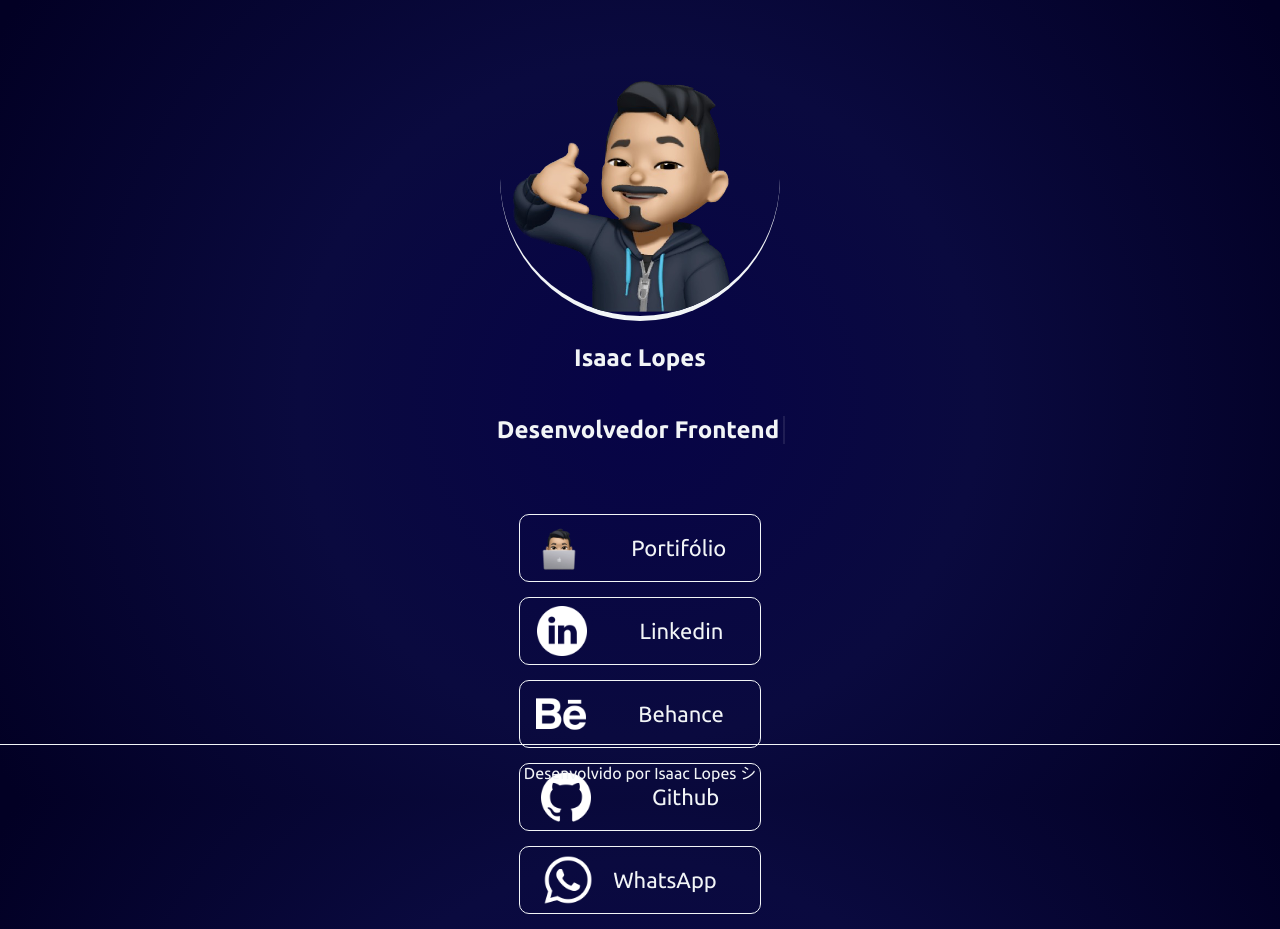
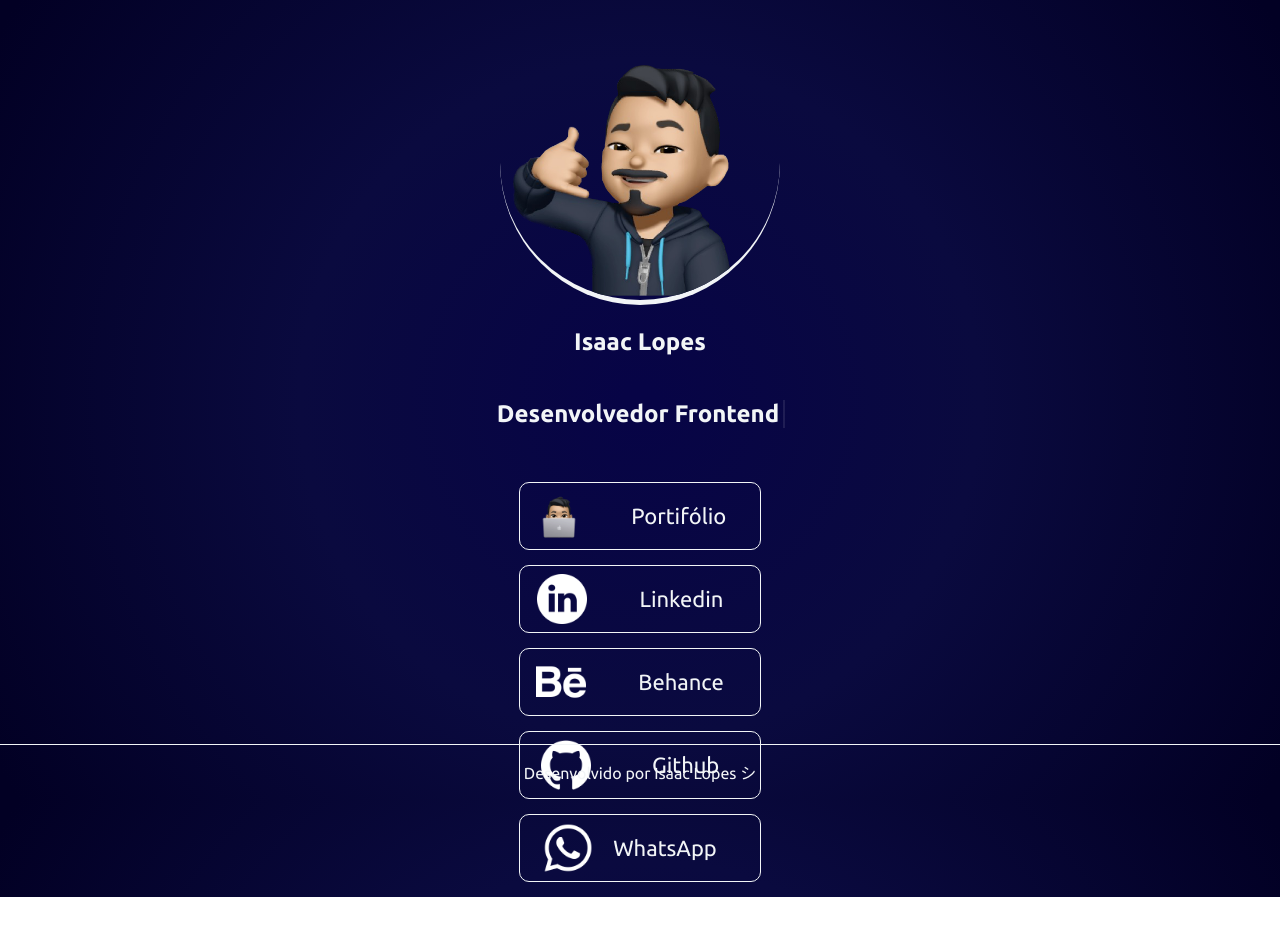
Before and after one commit to 7Zac/GuiaSites, a plain HTML site: page index.html in a window 1280 px wide. After the commit the page ends 897 px from the top, so only its background shows below. Drawn offline with Linux system fonts and the light colour scheme.

Commit message:
Update style.css

```diff
--- a/src/css/style.css
+++ b/src/css/style.css
@@ -25,8 +25,8 @@ nav{
 
 ul{
     display: flex;
-    padding: 0;
-
+    padding: 0px;
+    margin: 0px;
 }
 
 li{
```
